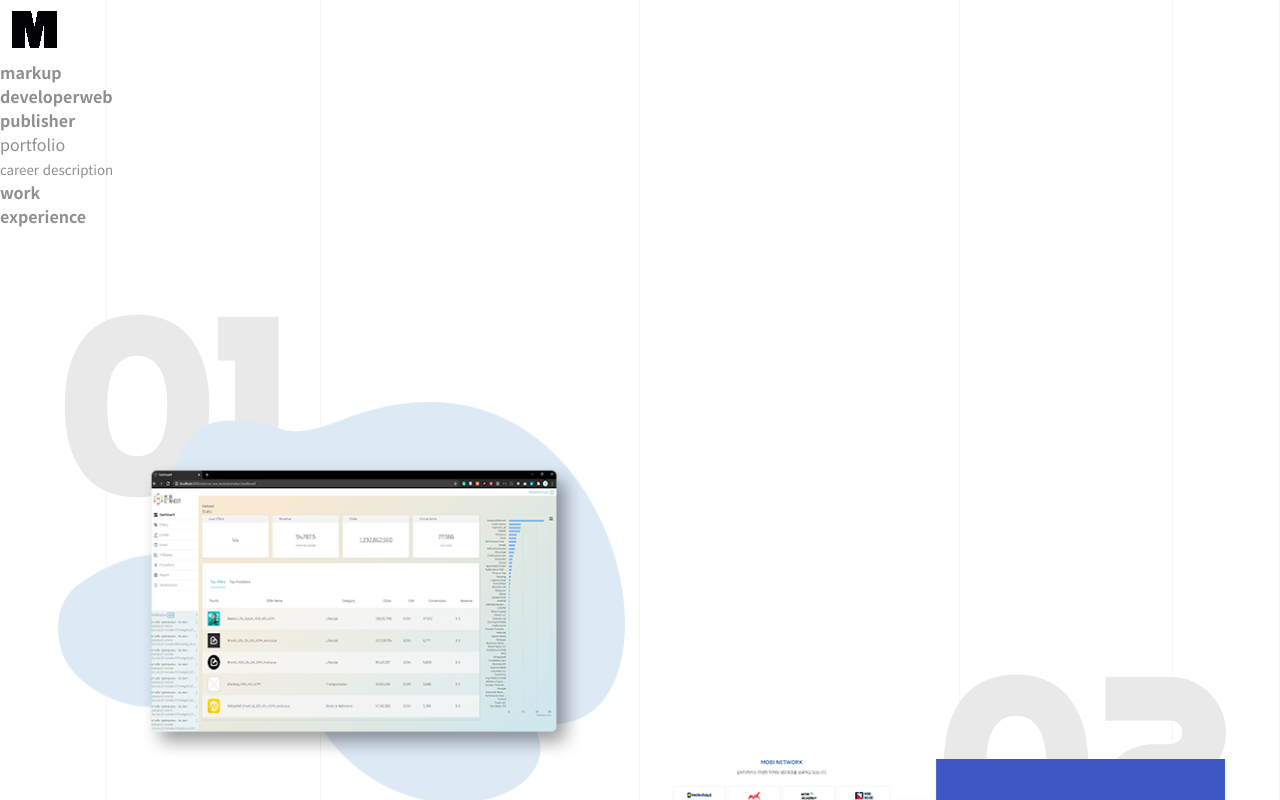
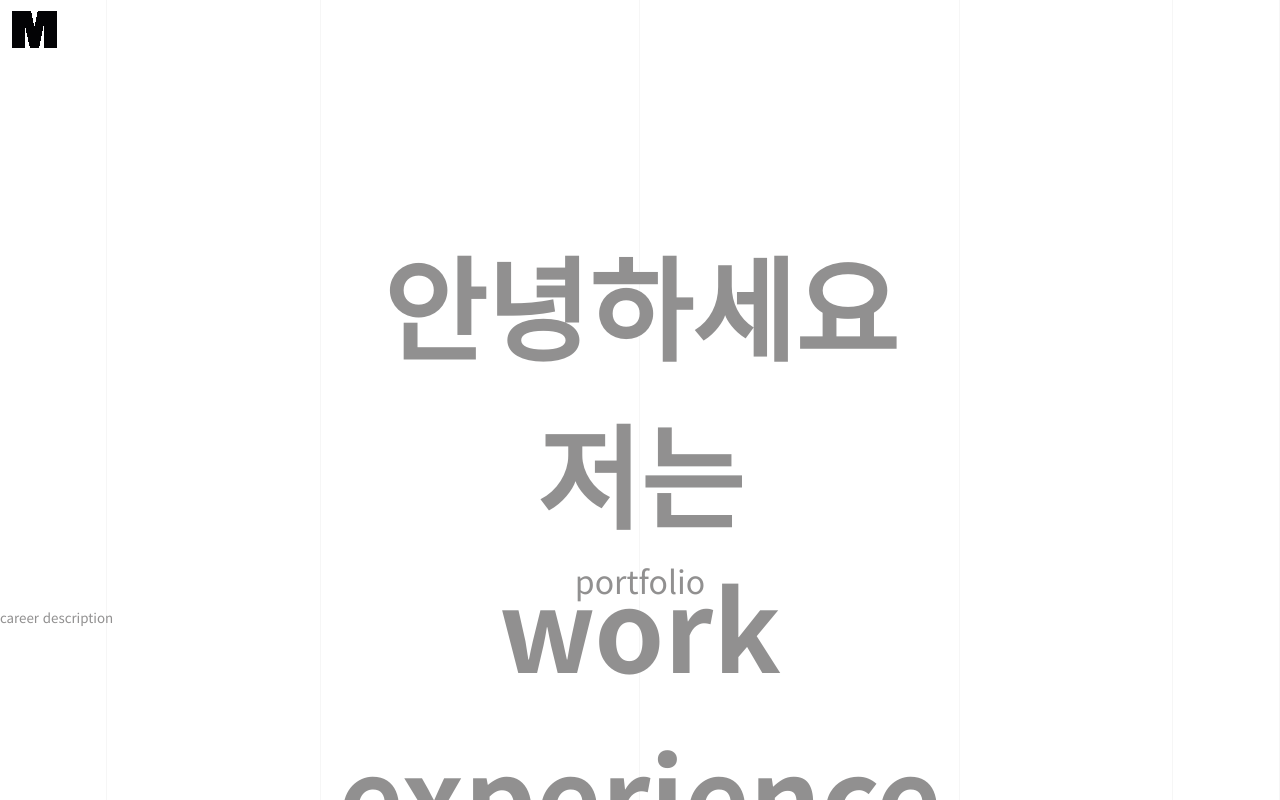
Before and after one commit to JNoony/portfolio-site, a React (Create React App) app: page / in a window 1280 px wide. Shown: the top 800 px of the page. Built offline with nearby package versions, Linux system fonts and the light colour scheme; a web font is replaced by a local one.

Commit message:
main text 인터랙션 밑작업

```diff
--- a/public/css/layout.css
+++ b/public/css/layout.css
@@ -1,31 +1,100 @@
-.row { width: 100%; display: flex; flex-wrap: nowrap; }
+.row {
+  width: 100%;
+  display: flex;
+  flex-wrap: nowrap; }
 
-.col-1 { width: 8.3197%; }
+.col-1 {
+  width: 8.3333%; }
 
-.col-2 { width: 16.6394%; }
+.col-2 {
+  width: 16.6666%; }
 
-.col-3 { width: 24.9591%; }
+.col-3 {
+  width: 24.9999%; }
 
-.col-4 { width: 33.2788%; }
+.col-4 {
+  width: 33.3332%; }
 
-.col-5 { width: 41.5985%; }
+.col-5 {
+  width: 41.6665%; }
 
-.col-6 { width: 49.9182%; }
+.col-6 {
+  width: 49.9998%; }
 
-.borderRight, .col-1, .col-2, .col-3, .col-4 { border-right: 1px solid #f6f6f6; }
+.col-1, .col-2, .col-3, .col-4 {
+  border-right: 1px solid #f6f6f6; }
 
-.bg-border { position: fixed; top: 0; left: 0; right: 0; bottom: 0; z-index: -10; }
+.bg-border {
+  position: fixed;
+  top: 0;
+  left: 0;
+  right: 0;
+  bottom: 0;
+  z-index: -10; }
 
-.con-box.row { flex-wrap: wrap; justify-content: center; margin: auto; max-width: 1200px; }
+.con-box.row {
+  flex-wrap: wrap;
+  justify-content: center;
+  margin: auto;
+  max-width: 1200px; }
 
-.con-box-list { position: relative; width: 47.5%; margin: 0 auto; }
-.con-box-list .list-num { position: absolute; top: 0; left: 0; z-index: -1; font-family: 'Righteous', cursive; font-size: 15em; color: #e9e9e9; }
-.con-box-list .list-img, .con-box-list .list-text { position: relative; z-index: 1; }
-.con-box-list .list-img { margin-top: 30%; }
-.con-box-list .list-img img { width: 100%; }
-.con-box-list:nth-child(2n) { margin-top: 30%; }
-.con-box-list:nth-child(2n) .list-num { left: auto; right: 0; }
-.con-box-list:nth-child(3) .list-num { left: auto; right: 0; }
-.con-box-list:nth-child(6) .list-num { left: 0; right: auto;}
+.con-box-list {
+  position: relative;
+  width: 47.5%;
+  margin: 0 auto; }
+  .con-box-list .list-num {
+    position: absolute;
+    top: 0;
+    left: 0;
+    z-index: -1;
+    font-family: 'Righteous', cursive;
+    font-size: 15em;
+    color: #e9e9e9; }
+  .con-box-list .list-img, .con-box-list .list-text {
+    position: relative;
+    z-index: 1; }
+  .con-box-list .list-img {
+    margin-top: 30%; }
+    .con-box-list .list-img img {
+      width: 100%; }
+  .con-box-list:nth-child(2n) {
+    margin-top: 30%; }
+    .con-box-list:nth-child(2n) .list-num {
+      left: auto;
+      right: 0; }
+  .con-box-list:nth-child(3) .list-num {
+    left: auto;
+    right: 0; }
+  .con-box-list:nth-child(6) .list-num {
+    left: 0;
+    right: auto; }
 
-/*# sourceMappingURL=layout.css.map */
+.scroll-section {
+  padding-top: 20vh; }
+  .scroll-section h2 {
+    font-size: 7rem;
+    text-align: center; }
+  .scroll-section .main-message {
+    display: flex;
+    align-items: center;
+    justify-content: center;
+    font-size: 3rem;
+    text-transform: capitalize;
+    line-height: 1.4; }
+    .scroll-section .main-message strong {
+      text-align: center;
+      display: block; }
+  .scroll-section .sticky-elem {
+    position: fixed;
+    top: 0;
+    left: 0;
+    right: 0;
+    bottom: 0;
+    display: none; }
+  .scroll-section .visual-title {
+    text-align: center;
+    font-size: 2rem; }
+
+#show-scene-0 #scroll-section-0 .sticky-elem,
+#show-scene-1 #scroll-section-1 .sticky-elem {
+  display: block; }
--- a/public/index.html
+++ b/public/index.html
@@ -20,9 +20,11 @@
     <link rel="stylesheet" href="%PUBLIC_URL%/css/reset.css">
     <link rel="stylesheet" href="%PUBLIC_URL%/css/layout.css">
 
-    <title>안녕하세요 마크업개발자 한민지입니다</title>
+    <title>Markup Developer</title>
   </head>
   <body>
     <div id="root"></div>
+
+    <!-- <script src="js/main.js"></script> -->
   </body>
 </html>
--- /dev/null
+++ b/src/components/Header.js
@@ -0,0 +1,13 @@
+import React from 'react';
+
+export default function Headers(){
+    return(
+        <header>
+            <div className="head">
+                <h1 className="head-logo">
+                    <img src={`${process.env.PUBLIC_URL}/img/logo.svg`} alt="로고이미지"/>
+                </h1>
+            </div>
+        </header>
+    )
+}
--- a/src/page/Main.js
+++ b/src/page/Main.js
@@ -1,17 +1,21 @@
-import React from 'react';
+import React,{useState,useEffect,useRef } from 'react';
 import ReactDOM from 'react-dom';
 
+import Header from '../components/Header';
 import List from '../components/List';
 
 export default function Main(){
+    const [height,setHeight] = useState(0);
+
+    useEffect(() => {
+        setHeight(document.querySelector('#scroll-section-0').offsetHeight)
+    },[])
+
+    const style = {
+        height:height
+    }
     return(<>
-         <header>
-            <div className="head">
-                <h1 className="head-logo">
-                    <img src={`${process.env.PUBLIC_URL}/img/logo.svg`} alt="로고이미지"/>
-                </h1>
-            </div>
-        </header>
+        <Header />
         <main className="container">
             <div className="bg-border row">
                 <div className="bg-border-back col-1"></div>
@@ -23,16 +27,25 @@ export default function Main(){
                 <div className="bg-border-text"></div>
             </div>
 
-            <section className="visual">
-                <h2 className="visual-txt">
-                    <strong className="visual-txt-style">markup<br/>developer</strong>
-                    <span className="visual-txt-style text">web<br/>publisher</span>
-                </h2>
+            <section className="visual scroll-section" id="scroll-section-0" style={style}>
+                <h2 className="visual-txt">안녕하세요<br/>저는</h2>
+                <div className="sticky-elem main-message a">
+                    <strong>마크업 개발자<br/>markup developer</strong>
+                </div>
+                <div className="sticky-elem main-message b">
+                    <strong>또는</strong>
+                </div>
+                <div className="sticky-elem main-message c">
+                    <strong>웹 퍼블리셔<br/>web publisher</strong>
+                </div>
+                <div className="sticky-elem main-message d">
+                    <strong>한민지 입니다.</strong>
+                </div>
                 <p className="visual-title">portfolio</p>
                 <small>career description</small>
             </section>
 
-            <section className="section-list">
+            <section className="section-list scroll-section" id="scroll-section-1" >
                 <h2 className="con-tit">work<br/>experience</h2>
                 <div className="con-box row">
                     <List class={''}/>
--- a/public/css/layout.scss
+++ b/src/scss/layout.scss
@@ -1,5 +1,4 @@
 @charset "utf-8";
-
 
 .row{
     width: 100%;
@@ -66,8 +65,7 @@ $wid1:8.3333%;
 @mixin borderRight {
     border-right: 1px solid #f6f6f6;
 }
-.borderRight{@include borderRight;}
-.col-1,.col-2,.col-3,.col-4{ @extend .borderRight; }
+.col-1,.col-2,.col-3,.col-4{ @include borderRight; }
 
 .bg-border{
     position: fixed;
@@ -123,3 +121,44 @@ $wid1:8.3333%;
         }
     }
 }
+
+
+.scroll-section{
+    padding-top: 20vh;
+
+    h2{
+        font-size: 7rem;
+        text-align: center;
+    }
+
+    .main-message{
+        display: flex;
+        align-items: center;
+        justify-content: center;
+        font-size: 3rem;
+        text-transform: capitalize;
+        line-height: 1.4;
+
+        strong{
+            text-align: center;
+            display: block;
+        }
+    }
+    .sticky-elem{
+        position: fixed;
+        top: 0;left: 0;right: 0;bottom: 0;
+        display: none;
+    }
+
+
+    .visual-title{
+        text-align: center;
+        font-size: 2rem;
+    }
+}
+
+
+#show-scene-0 #scroll-section-0 .sticky-elem,
+#show-scene-1 #scroll-section-1 .sticky-elem{
+    display: block;
+}
```
Also changed, not shown: public/js/main.js (added, +68 -0 lines), layout.css (added).
